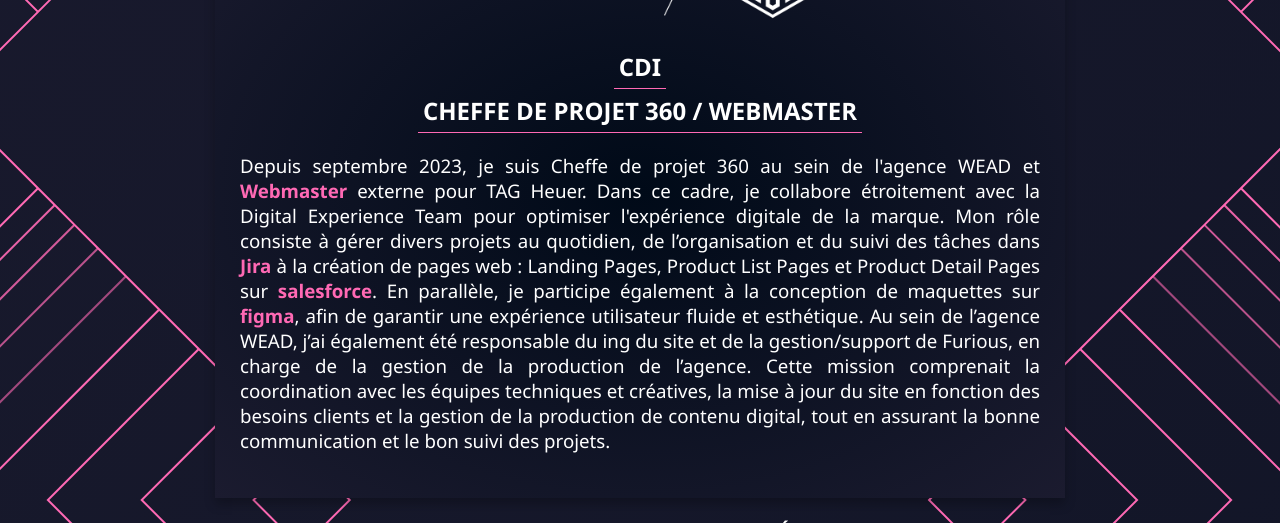
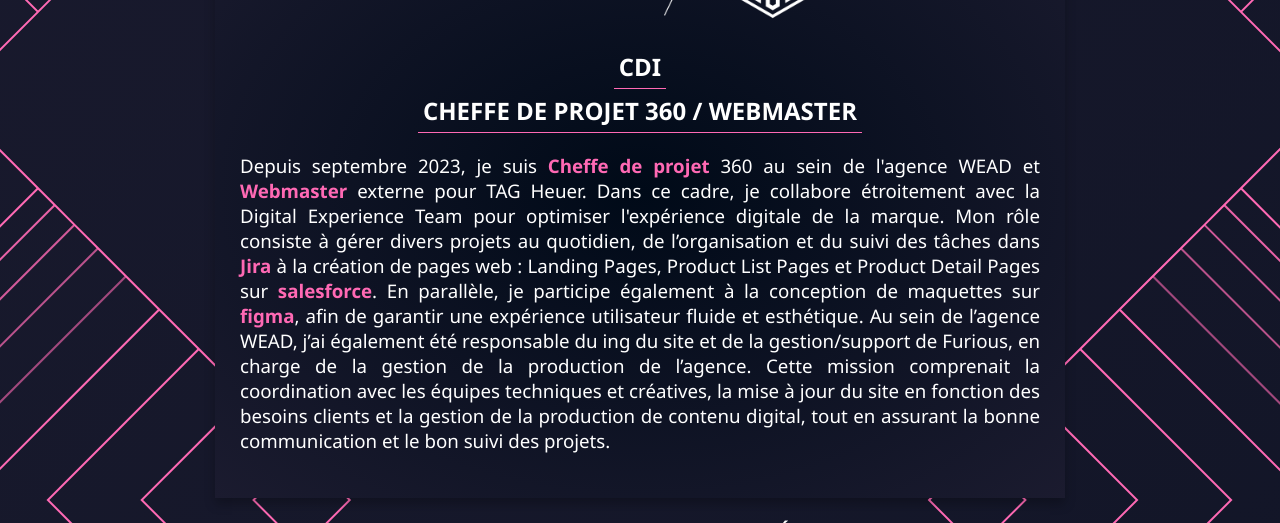
Before and after one commit to SabrinaSadaoui/sabrinasadaoui.github.io, a React (Vite) app: page / in a window 1280 px wide. Shown: the part 1020-1543 px from the top of the page. Built offline with nearby package versions, Linux system fonts and the light colour scheme.

Commit message:
Update Parcours.jsx

```diff
--- a/src/Components/Parcours/Parcours.jsx
+++ b/src/Components/Parcours/Parcours.jsx
@@ -57,13 +57,15 @@
       nomParcours: "WEAD / TAG Heuer",
       description: (
         <Description
-          text="Depuis septembre 2023, je suis Cheffe de projet 360 au sein de l'agence WEAD et Webmaster externe pour TAG Heuer. Dans ce cadre, je collabore étroitement avec la Digital Experience Team pour optimiser l'expérience digitale de la marque. Mon rôle consiste à gérer divers projets au quotidien, de l’organisation et du suivi des tâches dans JIRA à la création de pages web : Landing Pages, Product List Pages et Product Detail Pages sur Salesforce. En parallèle, je participe également à la conception de maquettes sur Figma, afin de garantir une expérience utilisateur fluide et esthétique. Au sein de l’agence WEAD, j’ai également été responsable du webmastering du site et de la gestion/support de Furious, en charge de la gestion de la production de l’agence. Cette mission comprenait la coordination avec les équipes techniques et créatives, la mise à jour du site en fonction des besoins clients et la gestion de la production de contenu digital, tout en assurant la bonne communication et le bon suivi des projets."
+          text="Depuis septembre 2023, je suis Cheffe de projet 360 au sein de l'agence WEAD et Webmaster externe pour TAG Heuer. Dans ce cadre, je collabore étroitement avec la Digital Experience Team pour optimiser l'expérience digitale de la marque. Mon rôle consiste à gérer divers projets au quotidien, de l’organisation et du suivi des tâches dans JIRA à la création de pages web : Landing Pages, Product List Pages et Product Detail Pages sur Salesforce.
+          En parallèle, je participe également à la conception de maquettes sur Figma, afin de garantir une expérience utilisateur fluide et esthétique. Au sein de l’agence WEAD, j’ai également été responsable du webmastering du site et de la gestion/support de Furious, en charge de la gestion de la production de l’agence. Cette mission comprenait la coordination avec les équipes techniques et créatives, la mise à jour du site en fonction des besoins clients et la gestion de la production de contenu digital, tout en assurant la bonne communication et le bon suivi des projets."
           boldWords={[
+            "Cheffe de projet",
             "Webmaster",
-            "Cheffe de projet",
             "Jira",
             "salesforce",
             "figma",
+            "webmastering",
             "suivi de projet"
           ]}
         />
```
